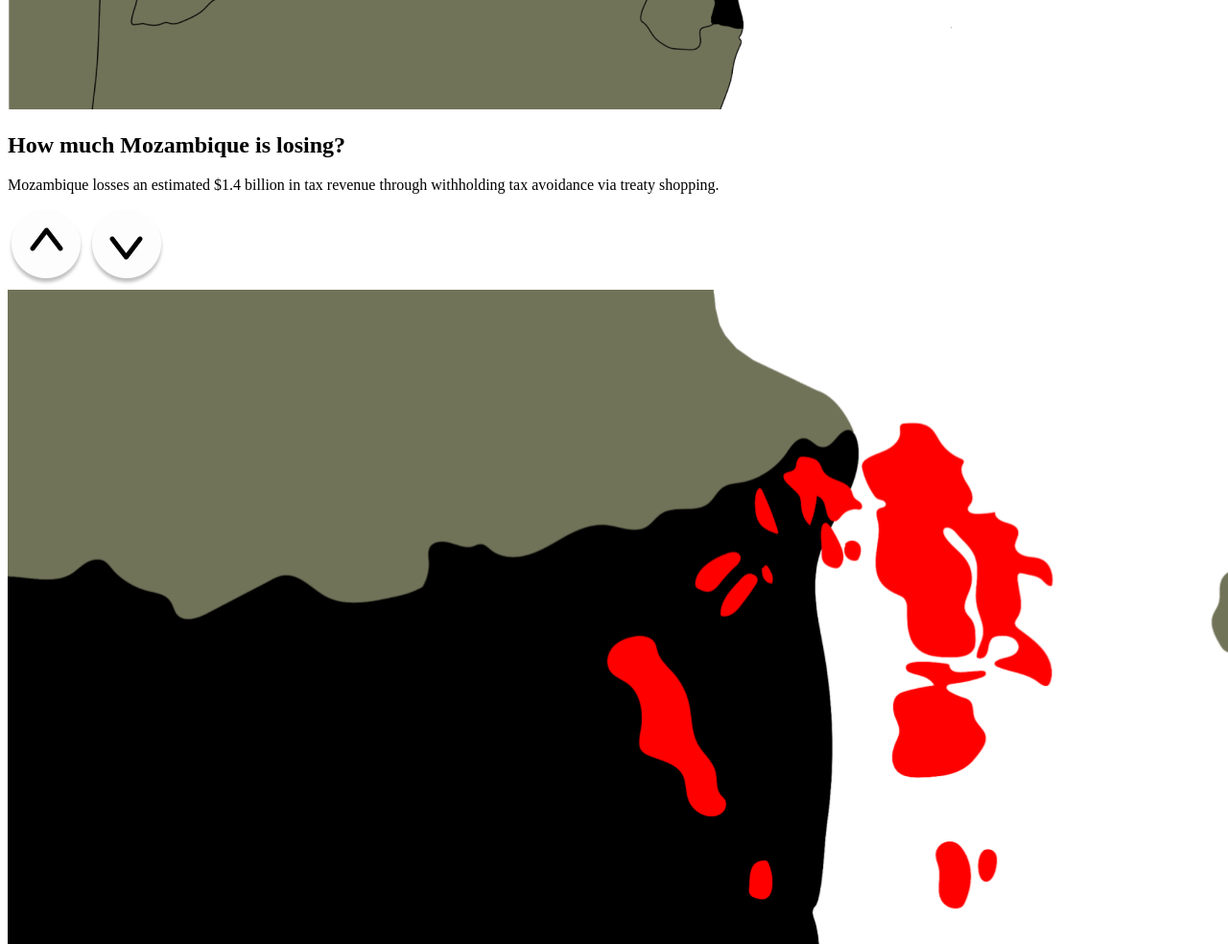
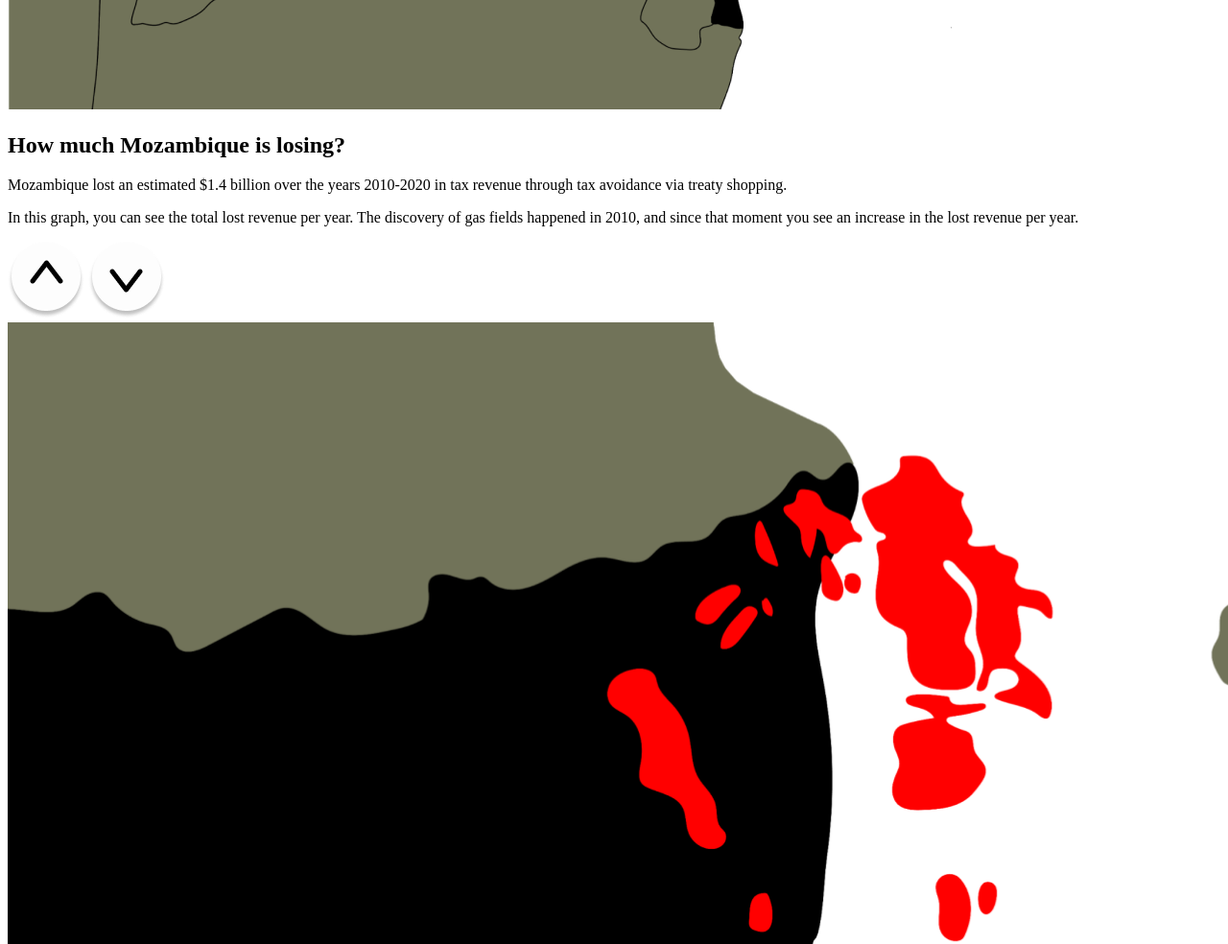
Before and after one commit to ArisRosbach/project-information-design, a plain HTML site: page index.html in a window 1280 px wide. Shown: the part 3520-4504 px from the top of the page at 96% size. Drawn offline with Linux system fonts and the light colour scheme.

Commit message:
Edit ver4 stijling

```diff
--- a/index.html
+++ b/index.html
@@ -139,8 +139,10 @@
 
         <section>
           <h1>How much Mozambique is losing?</h1>
-          <p>Mozambique losses an estimated $1.4 billion in tax revenue through withholding tax avoidance via treaty
-            shopping. </p>
+            <p>Mozambique lost an estimated $1.4 billion over the years 2010-2020 in tax revenue through tax avoidance via
+              treaty shopping. </p>
+            <p>In this graph, you can see the total lost revenue per year. The discovery of gas fields happened in 2010,
+              and since that moment you see an increase in the lost revenue per year.</p>
         </section>
       </div>
     </div>
--- a/styles/style.css
+++ b/styles/style.css
@@ -256,8 +256,7 @@ p {
   margin: auto;
 }
 
-/* Pagina 3 verticaal diepte */
-
+/* Pagina 4 verticaal diepte */
 .page4ver {
   background-color: #93C9DB;
   position: relative;
@@ -285,20 +284,25 @@ p {
 }
 
 .page4ver img {
-  /* height: 100vh; */
-  /* position: absolute; */
   object-fit: cover;
 }
 
 .page4ver section {
   position: absolute;
+  right: 0em;
+  max-width: 40em;
+  margin: 5em 5em 0em 0em;
 }
 
+.page4ver section p {
+  padding: 1em 0em;
+}
+
+/* Pagina 5 verticaal diepte */
 .page5ver {
   background-color: #93C9DB;
   position: relative;
 }
-
 
 #page5verImg {
   height: 100vh;
@@ -311,6 +315,7 @@ p {
   position: absolute;
 }
 
+/* Pagina 6 verticaal diepte */
 .page6ver {
   background-color: #93C9DB;
   background-image: url(/images/page6ver.png);
```
